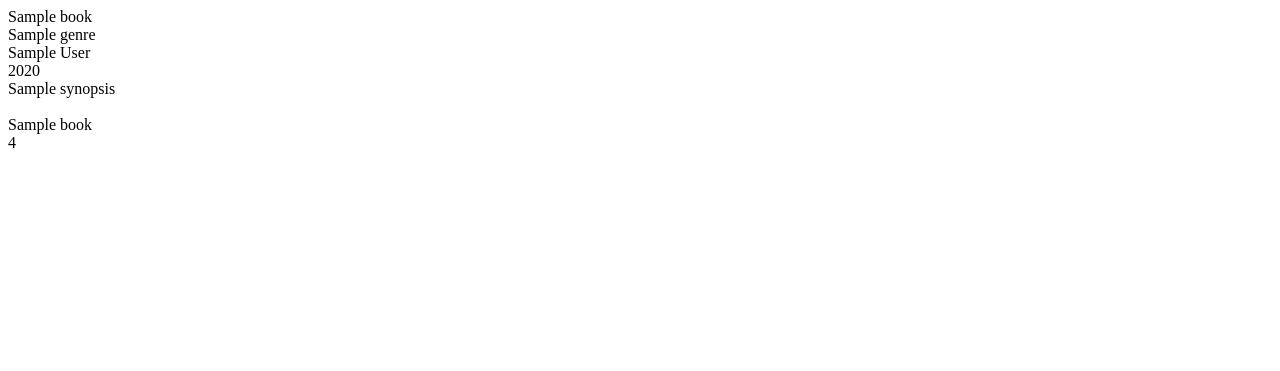
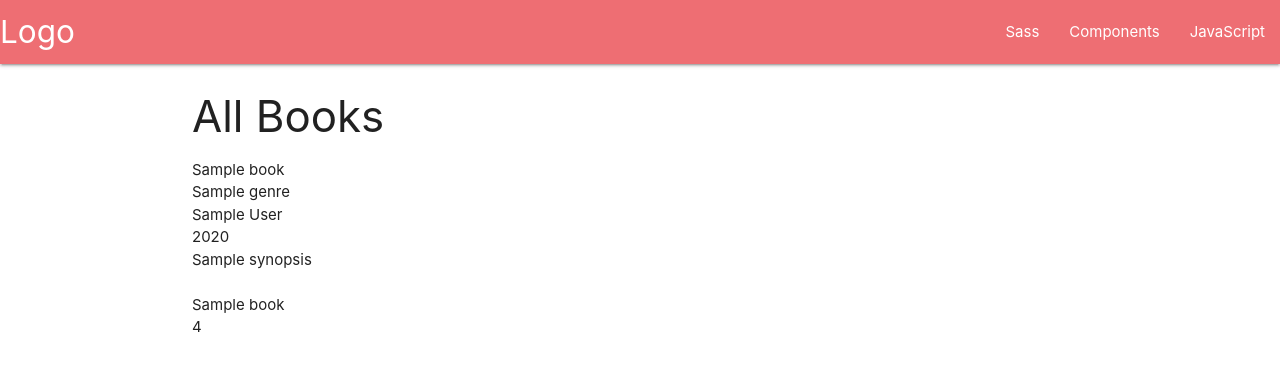
Before and after one commit to Ellis-Robinson/book-club-app, a Flask app: page / in a window 1280 px wide. Shown: the top 371 px of the page. Run offline with Flask 2, Linux system fonts and the light colour scheme; a database or web service that is not in the repository returns one stand-in record (values such as "Sample title"); some libraries are stand-ins or nearby versions.

Commit message:
Add base template

```diff
--- a/app.py
+++ b/app.py
@@ -18,8 +18,8 @@ mongo = PyMongo(app)
 
 
 @app.route("/")
-@app.route("/books")
-def books():
+@app.route("/get_books")
+def get_books():
     books = mongo.db.books.find()
     return render_template("books.html", books=books)
 
--- a/templates/base.html
+++ b/templates/base.html
@@ -0,0 +1,39 @@
+<!DOCTYPE html>
+<html lang="en">
+
+<head>
+    <meta charset="UTF-8">
+    <meta http-equiv="X-UA-Compatible" content="IE=edge">
+    <meta name="viewport" content="width=device-width, initial-scale=1.0">
+    <link rel="stylesheet" href="https://cdnjs.cloudflare.com/ajax/libs/font-awesome/5.13.1/css/all.min.css"
+        integrity="sha512-xA6Hp6oezhjd6LiLZynuukm80f8BoZ3OpcEYaqKoCV3HKQDrYjDE1Gu8ocxgxoXmwmSzM4iqPvCsOkQNiu41GA=="
+        crossorigin="anonymous" type="text/css">
+    <link rel="stylesheet" href="https://cdnjs.cloudflare.com/ajax/libs/materialize/1.0.0/css/materialize.min.css">
+    <title>Book Club</title>
+</head>
+
+<body>
+    <header>
+        <nav>
+            <div class="nav-wrapper">
+                <a href="#" class="brand-logo">Logo</a>
+                <ul id="nav-mobile" class="right hide-on-med-and-down">
+                    <li><a href="sass.html">Sass</a></li>
+                    <li><a href="badges.html">Components</a></li>
+                    <li><a href="collapsible.html">JavaScript</a></li>
+                </ul>
+            </div>
+        </nav>
+    </header>
+
+    <main class="container">
+        {% block content %}
+        {% endblock%}
+    </main>
+
+    <script src="https://code.jquery.com/jquery-3.5.1.min.js"
+        integrity="sha256-9/aliU8dGd2tb6OSsuzixeV4y/faTqgFtohetphbbj0=" crossorigin="anonymous"></script>
+    <script src="https://cdnjs.cloudflare.com/ajax/libs/materialize/1.0.0/js/materialize.min.js"></script>
+</body>
+
+</html>
--- a/templates/books.html
+++ b/templates/books.html
@@ -1,12 +1,8 @@
-<!DOCTYPE html>
-<html lang="en">
-<head>
-    <meta charset="UTF-8">
-    <meta http-equiv="X-UA-Compatible" content="IE=edge">
-    <meta name="viewport" content="width=device-width, initial-scale=1.0">
-    <title>Book Club</title>
-</head>
-<body>
+{% extends "base.html" %}
+{% block content %}
+
+<h3> All Books </h3>
+
     {% for book in books %}
         {{ book.title }}<br>
         {{ book.genre }}<br>
@@ -17,5 +13,5 @@
         {{ book.series_name }}<br>
         {{ book.rating }}<br>
     {% endfor %}
-</body>
-</html>
+
+{% endblock %}
```
